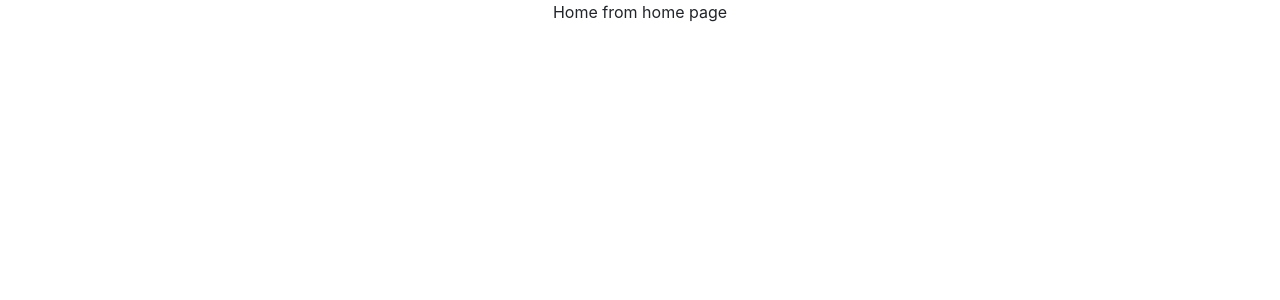
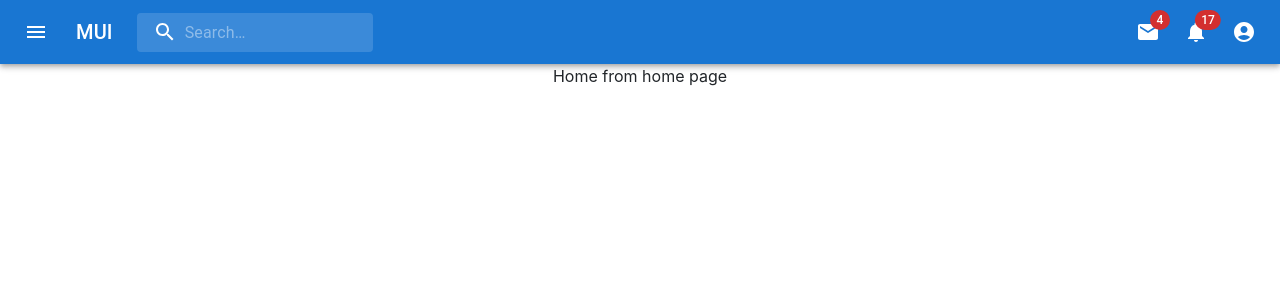
Before and after one commit to AljoschaDriemel/blog-project, a React (Create React App) app in the folder client/: page / in a window 1280 px wide. Shown: the top 300 px of the page. Built offline with nearby package versions, Linux system fonts and the light colour scheme.

Commit message:
appbar added

```diff
--- a/client/src/App.js
+++ b/client/src/App.js
@@ -2,10 +2,12 @@
 import './App.scss';
 import { Route, Routes } from 'react-router-dom';
 import Home from './pages/home/Home';
+import PrimarySearchAppBar from './components/footer/appbar/Appbar';
 
 function App() {
   return (
     <div className="App">
+      <PrimarySearchAppBar />
      <Routes>
        <Route path='/' element={<Home />}/>
      </Routes>
--- /dev/null
+++ b/client/src/components/footer/appbar/Appbar.js
@@ -0,0 +1,233 @@
+import * as React from 'react';
+import { styled, alpha } from '@mui/material/styles';
+import AppBar from '@mui/material/AppBar';
+import Box from '@mui/material/Box';
+import Toolbar from '@mui/material/Toolbar';
+import IconButton from '@mui/material/IconButton';
+import Typography from '@mui/material/Typography';
+import InputBase from '@mui/material/InputBase';
+import Badge from '@mui/material/Badge';
+import MenuItem from '@mui/material/MenuItem';
+import Menu from '@mui/material/Menu';
+import MenuIcon from '@mui/icons-material/Menu';
+import SearchIcon from '@mui/icons-material/Search';
+import AccountCircle from '@mui/icons-material/AccountCircle';
+import MailIcon from '@mui/icons-material/Mail';
+import NotificationsIcon from '@mui/icons-material/Notifications';
+import MoreIcon from '@mui/icons-material/MoreVert';
+
+const Search = styled('div')(({ theme }) => ({
+  position: 'relative',
+  borderRadius: theme.shape.borderRadius,
+  backgroundColor: alpha(theme.palette.common.white, 0.15),
+  '&:hover': {
+    backgroundColor: alpha(theme.palette.common.white, 0.25),
+  },
+  marginRight: theme.spacing(2),
+  marginLeft: 0,
+  width: '100%',
+  [theme.breakpoints.up('sm')]: {
+    marginLeft: theme.spacing(3),
+    width: 'auto',
+  },
+}));
+
+const SearchIconWrapper = styled('div')(({ theme }) => ({
+  padding: theme.spacing(0, 2),
+  height: '100%',
+  position: 'absolute',
+  pointerEvents: 'none',
+  display: 'flex',
+  alignItems: 'center',
+  justifyContent: 'center',
+}));
+
+const StyledInputBase = styled(InputBase)(({ theme }) => ({
+  color: 'inherit',
+  '& .MuiInputBase-input': {
+    padding: theme.spacing(1, 1, 1, 0),
+    // vertical padding + font size from searchIcon
+    paddingLeft: `calc(1em + ${theme.spacing(4)})`,
+    transition: theme.transitions.create('width'),
+    width: '100%',
+    [theme.breakpoints.up('md')]: {
+      width: '20ch',
+    },
+  },
+}));
+
+export default function PrimarySearchAppBar() {
+  const [anchorEl, setAnchorEl] = React.useState(null);
+  const [mobileMoreAnchorEl, setMobileMoreAnchorEl] = React.useState(null);
+
+  const isMenuOpen = Boolean(anchorEl);
+  const isMobileMenuOpen = Boolean(mobileMoreAnchorEl);
+
+  const handleProfileMenuOpen = (event) => {
+    setAnchorEl(event.currentTarget);
+  };
+
+  const handleMobileMenuClose = () => {
+    setMobileMoreAnchorEl(null);
+  };
+
+  const handleMenuClose = () => {
+    setAnchorEl(null);
+    handleMobileMenuClose();
+  };
+
+  const handleMobileMenuOpen = (event) => {
+    setMobileMoreAnchorEl(event.currentTarget);
+  };
+
+  const menuId = 'primary-search-account-menu';
+  const renderMenu = (
+    <Menu
+      anchorEl={anchorEl}
+      anchorOrigin={{
+        vertical: 'top',
+        horizontal: 'right',
+      }}
+      id={menuId}
+      keepMounted
+      transformOrigin={{
+        vertical: 'top',
+        horizontal: 'right',
+      }}
+      open={isMenuOpen}
+      onClose={handleMenuClose}
+    >
+      <MenuItem onClick={handleMenuClose}>Profile</MenuItem>
+      <MenuItem onClick={handleMenuClose}>My account</MenuItem>
+    </Menu>
+  );
+
+  const mobileMenuId = 'primary-search-account-menu-mobile';
+  const renderMobileMenu = (
+    <Menu
+      anchorEl={mobileMoreAnchorEl}
+      anchorOrigin={{
+        vertical: 'top',
+        horizontal: 'right',
+      }}
+      id={mobileMenuId}
+      keepMounted
+      transformOrigin={{
+        vertical: 'top',
+        horizontal: 'right',
+      }}
+      open={isMobileMenuOpen}
+      onClose={handleMobileMenuClose}
+    >
+      <MenuItem>
+        <IconButton size="large" aria-label="show 4 new mails" color="inherit">
+          <Badge badgeContent={4} color="error">
+            <MailIcon />
+          </Badge>
+        </IconButton>
+        <p>Messages</p>
+      </MenuItem>
+      <MenuItem>
+        <IconButton
+          size="large"
+          aria-label="show 17 new notifications"
+          color="inherit"
+        >
+          <Badge badgeContent={17} color="error">
+            <NotificationsIcon />
+          </Badge>
+        </IconButton>
+        <p>Notifications</p>
+      </MenuItem>
+      <MenuItem onClick={handleProfileMenuOpen}>
+        <IconButton
+          size="large"
+          aria-label="account of current user"
+          aria-controls="primary-search-account-menu"
+          aria-haspopup="true"
+          color="inherit"
+        >
+          <AccountCircle />
+        </IconButton>
+        <p>Profile</p>
+      </MenuItem>
+    </Menu>
+  );
+
+  return (
+    <Box sx={{ flexGrow: 1 }}>
+      <AppBar position="static">
+        <Toolbar>
+          <IconButton
+            size="large"
+            edge="start"
+            color="inherit"
+            aria-label="open drawer"
+            sx={{ mr: 2 }}
+          >
+            <MenuIcon />
+          </IconButton>
+          <Typography
+            variant="h6"
+            noWrap
+            component="div"
+            sx={{ display: { xs: 'none', sm: 'block' } }}
+          >
+            MUI
+          </Typography>
+          <Search>
+            <SearchIconWrapper>
+              <SearchIcon />
+            </SearchIconWrapper>
+            <StyledInputBase
+              placeholder="Search…"
+              inputProps={{ 'aria-label': 'search' }}
+            />
+          </Search>
+          <Box sx={{ flexGrow: 1 }} />
+          <Box sx={{ display: { xs: 'none', md: 'flex' } }}>
+            <IconButton size="large" aria-label="show 4 new mails" color="inherit">
+              <Badge badgeContent={4} color="error">
+                <MailIcon />
+              </Badge>
+            </IconButton>
+            <IconButton
+              size="large"
+              aria-label="show 17 new notifications"
+              color="inherit"
+            >
+              <Badge badgeContent={17} color="error">
+                <NotificationsIcon />
+              </Badge>
+            </IconButton>
+            <IconButton
+              size="large"
+              edge="end"
+              aria-label="account of current user"
+              aria-controls={menuId}
+              aria-haspopup="true"
+              onClick={handleProfileMenuOpen}
+              color="inherit"
+            >
+              <AccountCircle />
+            </IconButton>
+          </Box>
+          <Box sx={{ display: { xs: 'flex', md: 'none' } }}>
+            <IconButton
+              size="large"
+              aria-label="show more"
+              aria-controls={mobileMenuId}
+              aria-haspopup="true"
+              onClick={handleMobileMenuOpen}
+              color="inherit"
+            >
+              <MoreIcon />
+            </IconButton>
+          </Box>
+        </Toolbar>
+      </AppBar>
+      {renderMobileMenu}
+      {renderMenu}
+    </Box>
+  );
+}
--- /dev/null
+++ b/client/src/components/footer/appbar/Appbar.scss
@@ -0,0 +1,3 @@
+.appbar {
+
+}
```
